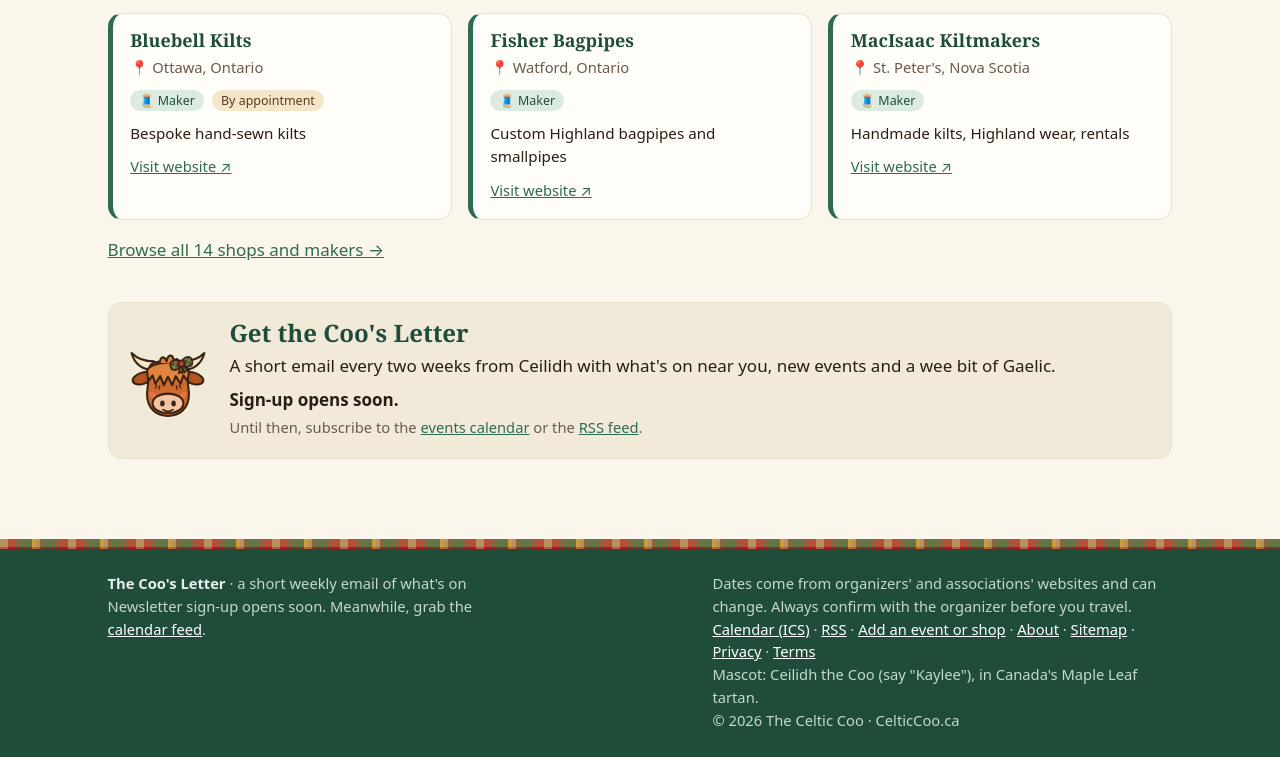
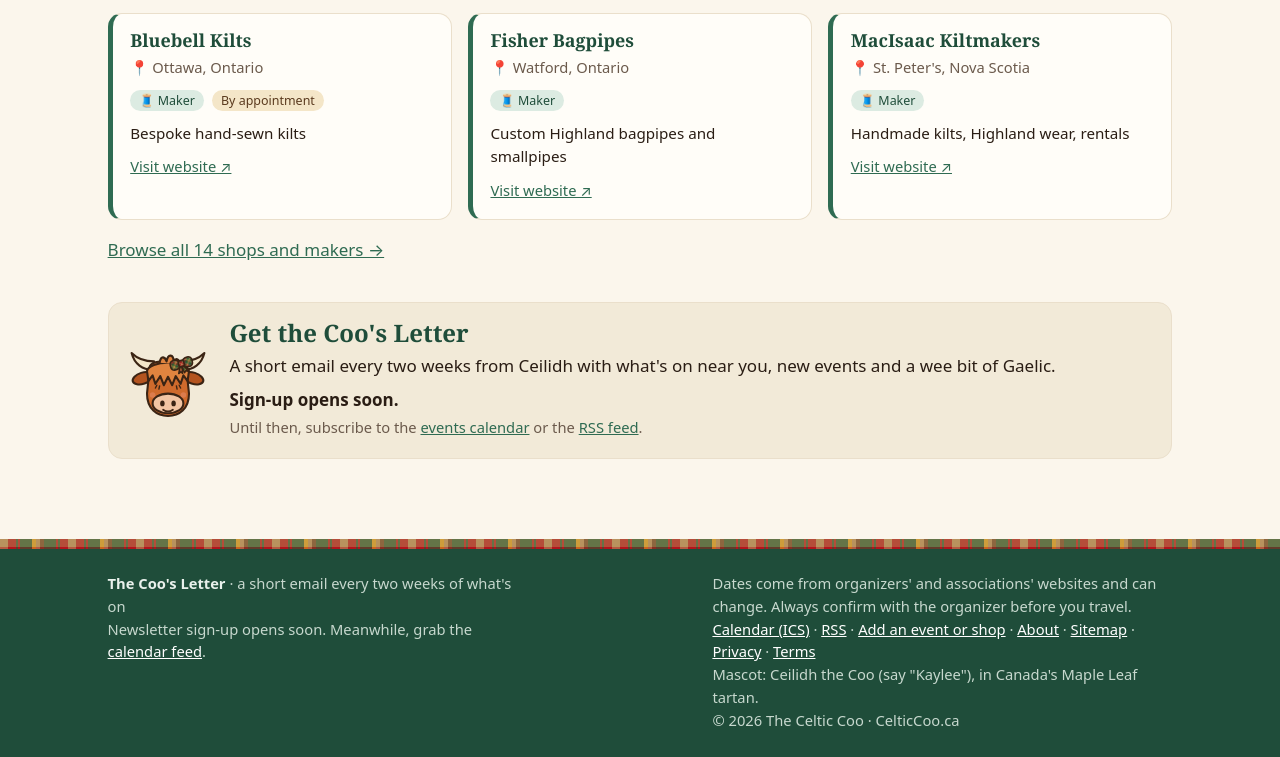
Before and after one commit to rsakauye/celticcoo, an Astro site in the folder site/: page / in a window 1280 px wide. Shown: the part 2610-3367 px from the top of the page. Built offline with nearby package versions, Linux system fonts and the light colour scheme; Astro itself is replaced by a stand-in of ours; no server answers.

Commit message:
newsletter: footer cadence + README form ID note

```diff
--- a/site/src/layouts/Base.astro
+++ b/site/src/layouts/Base.astro
@@ -89,7 +89,7 @@ const canonical = new URL(Astro.url.pathname, Astro.site).href;
     <div class="tartan" aria-hidden="true" style={tartanBg}></div>
     <div class="wrap">
       <div style="max-width:420px">
-        <b>The Coo's Letter</b> <span class="muted">· a short weekly email of what's on</span><br />
+        <b>The Coo's Letter</b> <span class="muted">· a short email every two weeks of what's on</span><br />
         <NewsletterForm compact={true} />
       </div>
       <div class="muted" style="max-width:460px">
```
Also changed, not shown: README.md.
